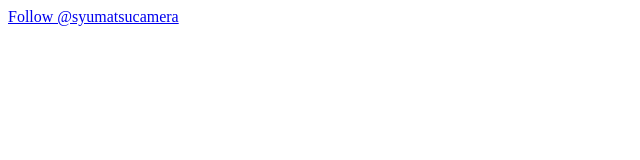
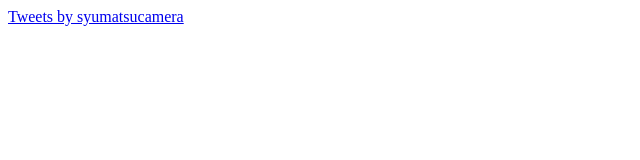
Before and after one commit to uV6LkwAE/Twitter_embed_test, a plain HTML site: page index.html in a window 1280 px wide. Shown: the full height of the page, 0-640 px from the left. Drawn offline with Linux system fonts and the light colour scheme.

Commit message:
カスタマイズしてみた

```diff
--- a/index.html
+++ b/index.html
@@ -6,8 +6,7 @@
 </head>
 <body>
 
-  <a href="https://twitter.com/syumatsucamera?ref_src=twsrc%5Etfw" class="twitter-follow-button" data-show-count="false">Follow @syumatsucamera</a><script async src="https://platform.twitter.com/widgets.js" charset="utf-8"></script>
-
+<a class="twitter-timeline" data-width="1200" data-height="500" href="https://twitter.com/syumatsucamera?ref_src=twsrc%5Etfw">Tweets by syumatsucamera</a> <script async src="https://platform.twitter.com/widgets.js" charset="utf-8"></script>
 
 </body>
 </html>
```
